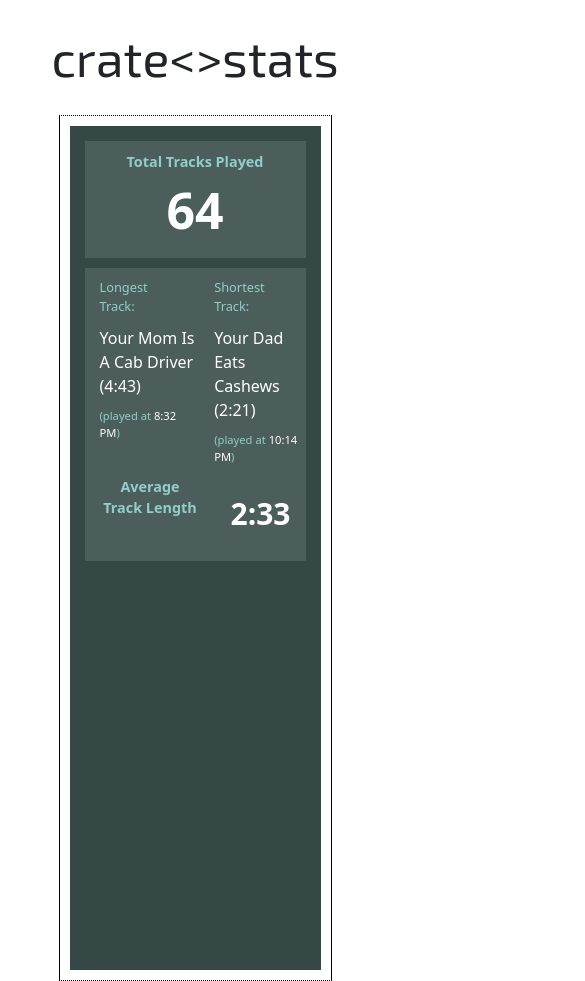
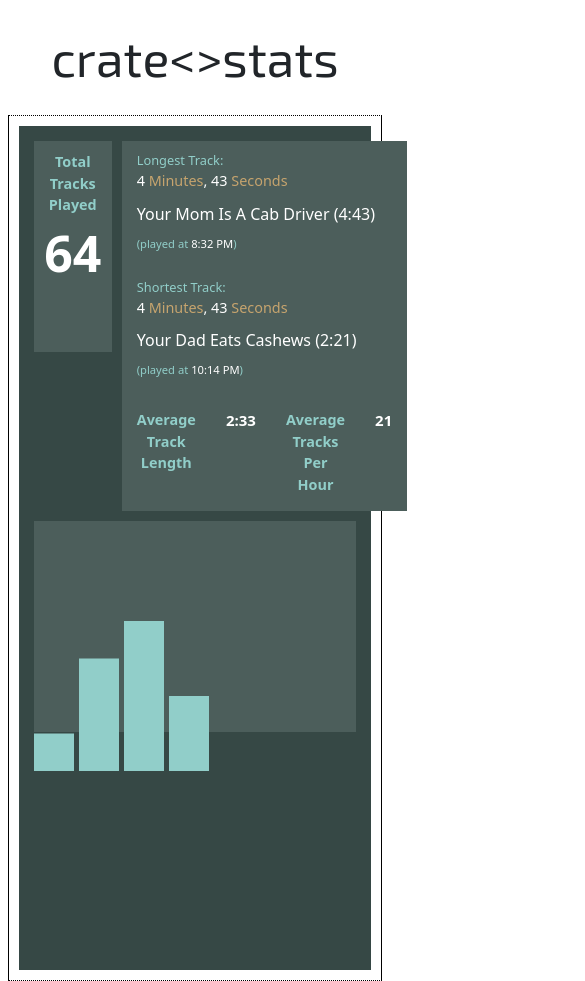
Before and after one commit to marcusmcb/crate-stats, a React (Create React App) app in the folder client/: page /testreport in a window 390 px wide. Shown: the top 981 px of the page, 585 px wide, since content can reach past the window. Built offline with nearby package versions, Linux system fonts and the light colour scheme.

Commit message:
added d3 boilerplate for track section bar graph

```diff
--- a/client/src/App.css
+++ b/client/src/App.css
@@ -13,6 +13,6 @@
   color: white;
 } */
 
-.App {
+/* .App {
   background-color: #282c34;
-}
+} */
--- a/client/src/components/TestPage.css
+++ b/client/src/components/TestPage.css
@@ -19,6 +19,12 @@
   flex-direction: row;
 }
 
+.data-block-bottomrow {
+  height: 25vh;
+  background-color: rgba(76, 94, 91, 255);
+  margin: 5px;
+}
+
 .data-block-primary,
 .data-block-secondary {
   color: white;
@@ -35,15 +41,10 @@
   flex-direction: row;
 }
 
-.data-block-secondary-column-right {
-  display: flex;
-  flex-direction: column;
-}
-
 .data-block-secondary-column-left {
   flex-grow: 1;
   display: flex;
-  flex-direction: row;
+  justify-content: space-around !important;
 }
 
 .data-block-primary-header,
@@ -54,9 +55,15 @@
 }
 
 .data-block-primary-header,
-.data-block-secondary-header,
-.data-block-tertiary-header {
+.data-block-secondary-header {
   padding: 10px 15px 0px;
+}
+
+.data-block-tertiary-header,
+.data-block-tertiary-value {
+  padding-top: 15px;
+  margin-right: 15px;
+  margin-left: 15px;
 }
 
 .data-block-primary-header {
@@ -73,6 +80,7 @@
   font-size: 0.7em;
   margin-left: 15px;
   margin-top: 10px;
+  margin-bottom: 15px;
 }
 
 .secondary-caption {
@@ -82,14 +90,23 @@
 .data-block-tertiary-header {
   font-size: 0.9em;
   font-weight: 600;
-  text-align: center;
 }
 
 .data-block-primary-value,
-.data-block-secondary-value,
-.data-block-tertiary-value {
+.data-block-secondary-value {
   color: white;
   margin-top: 10px;
+}
+
+.timer-line {
+  color: white;
+  margin-left: 15px;
+  font-weight: 400;
+  font-size: 0.9em;
+}
+
+.minutes-text {
+  color: #c6a46e;
 }
 
 .data-block-primary-value-main {
@@ -101,10 +118,9 @@
 }
 
 .data-block-tertiary-value {
-  text-align: center;
-  font-size: 1.3sem;
+  font-size: 1.3em;
   font-weight: 600;
-  font-size: 30px;
+  font-size: 15px;
 }
 
 .data-block-primary-value {
@@ -122,28 +138,62 @@
   flex-direction: column;
 }
 
-@media (max-width: 920px) {
+.column-row {
+  display: flex;
+  flex-direction: row;
+}
+
+@media (min-width: 1700px) {
+  .testpage-body {
+    margin-left: 20vw;
+    margin-right: 20vw;
+  }
+}
+
+@media (max-width: 1300px) {
+  .testpage-body {
+    margin-left: 10vw;
+    margin-right: 10vw;
+  }
   .data-block-tertiary-header {
     text-align: center;
   }
 }
 
+@media (max-width: 920px) {
+  .testpage-body {
+    margin-left: 5vw;
+    margin-right: 5vw;
+  }
+}
+
 @media (max-width: 800px) {
-  .data-block,
-  .data-block-toprow,
   .data-block-secondary {
     flex-direction: column;
   }
 
   .data-block-secondary-column-right {
-    flex-direction: row;
-    padding-bottom: 10px;
+    display: flex;
+    justify-content: space-evenly;
   }
 
+  .data-block-tertiary-header,
   .data-block-tertiary-value {
-    flex-grow: 1;
-    text-align: left;
-    padding: 0.5em;
+    padding-top: 15px;
+    padding-bottom: 15px;
+  }
+}
+
+@media (max-width: 760px) {
+  .testpage-body {
+    margin-left: 2vw;
+    margin-right: 2vw;
+  }
+  .data-block-secondary-column-left {
+    display: block !important;
+  }
+  .data-block-primary {
+    height: 25vh;
   }
 }
 
--- a/client/src/components/TestReport.js
+++ b/client/src/components/TestReport.js
@@ -1,64 +1,115 @@
-import React, { Fragment } from "react";
-import Titlebar from "./Titlebar";
-import MinuteText from "./spantext/minuteText";
-import MinutesText from "./spantext/minutesText";
+import React, { Fragment, useEffect, useState } from 'react'
+import Titlebar from './Titlebar'
+import MinuteText from './spantext/minuteText'
+import MinutesText from './spantext/minutesText'
+import SecondText from './spantext/secondText'
+import SecondsText from './spantext/secondsText'
 
-import "./TestPage.css";
+import BarChart from './d3/basicchart'
+
+import './TestPage.css'
+
+const datas = [
+  [10, 30, 40, 20],
+  [10, 40, 30, 20, 50, 10],
+  [60, 30, 40, 20, 30],
+]
+var i = 0
 
 const TestReport = () => {
-  let dummyValue = 4;
+  const [data, setData] = useState([])
+
+  useEffect(() => {
+    changeData()
+  }, [])
+
+  const changeData = () => {
+    setData(datas[i++])
+    if (i === datas.length) i = 0
+  }
 
   return (
     <Fragment>
       <Titlebar />
-      <div className="testpage-body">
-        <div className="data-block">
-          <div className="data-block-toprow">
-            <div className="data-block-primary">
-              <div className="data-block-primary-header">
+      <div className='testpage-body'>
+        <div className='data-block'>
+          <div className='data-block-toprow'>
+            <div className='data-block-primary'>
+              <div className='data-block-primary-header'>
                 Total Tracks Played
               </div>
-              <div className="data-block-primary-value-main">64</div>
+              <div className='data-block-primary-value-main'>64</div>
             </div>
-            <div className="data-block-secondary">
-              <div className="data-block-secondary-column-left">
-                <div className="column-item">
-                  <div className="data-block-secondary-header">
+            <div className='data-block-secondary'>
+              <div className='data-block-secondary-column-left'>
+                <div className='column-item'>
+                  <div className='data-block-secondary-header'>
                     Longest Track:
                   </div>
-                  <div className="data-block-secondary-value">
+                  <div className='timer-line'>
+                    4{' '}
+                    <span className='minutes-text'>
+                      <MinutesText />
+                    </span>
+                    , 43{' '}
+                    <span className='minutes-text'>
+                      <SecondsText />
+                    </span>
+                  </div>
+                  <div className='data-block-secondary-value'>
                     Your Mom Is A Cab Driver (4:43)
                   </div>
-                  <div className="data-block-secondary-caption">
-                    (played at{" "}
-                    <span className="secondary-caption">8:32 PM</span>)
+                  <div className='data-block-secondary-caption'>
+                    (played at{' '}
+                    <span className='secondary-caption'>8:32 PM</span>)
                   </div>
                 </div>
-                <div className="column-item">
-                  <div className="data-block-secondary-header">
+                <div className='column-item'>
+                  <div className='data-block-secondary-header'>
                     Shortest Track:
                   </div>
-                  <div className="data-block-secondary-value">
+                  <div className='timer-line'>
+                    4{' '}
+                    <span className='minutes-text'>
+                      <MinutesText />
+                    </span>
+                    , 43{' '}
+                    <span className='minutes-text'>
+                      <SecondsText />
+                    </span>
+                  </div>
+                  <div className='data-block-secondary-value'>
                     Your Dad Eats Cashews (2:21)
                   </div>
-                  <div className="data-block-secondary-caption">
-                    (played at{" "}
-                    <span className="secondary-caption">10:14 PM</span>)
+                  <div className='data-block-secondary-caption'>
+                    (played at{' '}
+                    <span className='secondary-caption'>10:14 PM</span>)
                   </div>
                 </div>
               </div>
-              <div className="data-block-secondary-column-right">
-                <div className="data-block-tertiary-header">
-                  Average Track Length
+              <div className='data-block-secondary-column-right'>
+                <div className='column-row'>
+                  <div className='data-block-tertiary-header'>
+                    Average Track Length
+                  </div>
+                  <div className='data-block-tertiary-value'>2:33</div>
                 </div>
-                <div className="data-block-tertiary-value">2:33</div>
+                <div className='column-row'>
+                  <div className='data-block-tertiary-header'>
+                    Average Tracks Per Hour
+                  </div>
+                  <div className='data-block-tertiary-value'>21</div>
+                </div>
               </div>
             </div>
+          </div>
+          <div className='data-block-bottomrow'>
+            <BarChart width={600} height={250} data={data} />
           </div>
         </div>
       </div>
     </Fragment>
-  );
-};
+  )
+}
 
-export default TestReport;
+export default TestReport
--- /dev/null
+++ b/client/src/components/d3/basicchart.js
@@ -0,0 +1,62 @@
+import * as d3 from 'd3'
+import React, { useRef, useEffect } from 'react'
+
+function BarChart({ width, height, data }) {
+  const ref = useRef()
+
+  useEffect(() => {
+    const svg = d3
+      .select(ref.current)
+      .attr('width', width)
+      .attr('height', height)
+      // .style('border', '1px solid black')
+  }, [])
+
+  useEffect(() => {
+    draw()
+  }, [data])
+
+  const draw = () => {
+    const svg = d3.select(ref.current)
+    var selection = svg.selectAll('rect').data(data)
+    var yScale = d3
+      .scaleLinear()
+      .domain([0, d3.max(data)])
+      .range([0, height - 100])
+
+    selection
+      .transition()
+      .duration(300)
+      .attr('height', (d) => yScale(d))
+      .attr('y', (d) => height - yScale(d))
+
+    selection
+      .enter()
+      .append('rect')
+      .attr('x', (d, i) => i * 45)
+      .attr('y', (d) => height)
+      .attr('width', 40)
+      .attr('height', 0)
+      .attr('fill', 'rgba(145, 206, 201, 255)')
+      .transition()
+      .duration(300)
+      .attr('height', (d) => yScale(d))
+      .attr('y', (d) => height - yScale(d))
+
+    selection
+      .exit()
+      .transition()
+      .duration(300)
+      .attr('y', (d) => height)
+      .attr('height', 0)
+      .remove()
+  }
+
+  return (
+    <div className='chart'>
+      <svg ref={ref}></svg>
+    </div>
+  )
+}
+
+export default BarChart
```
